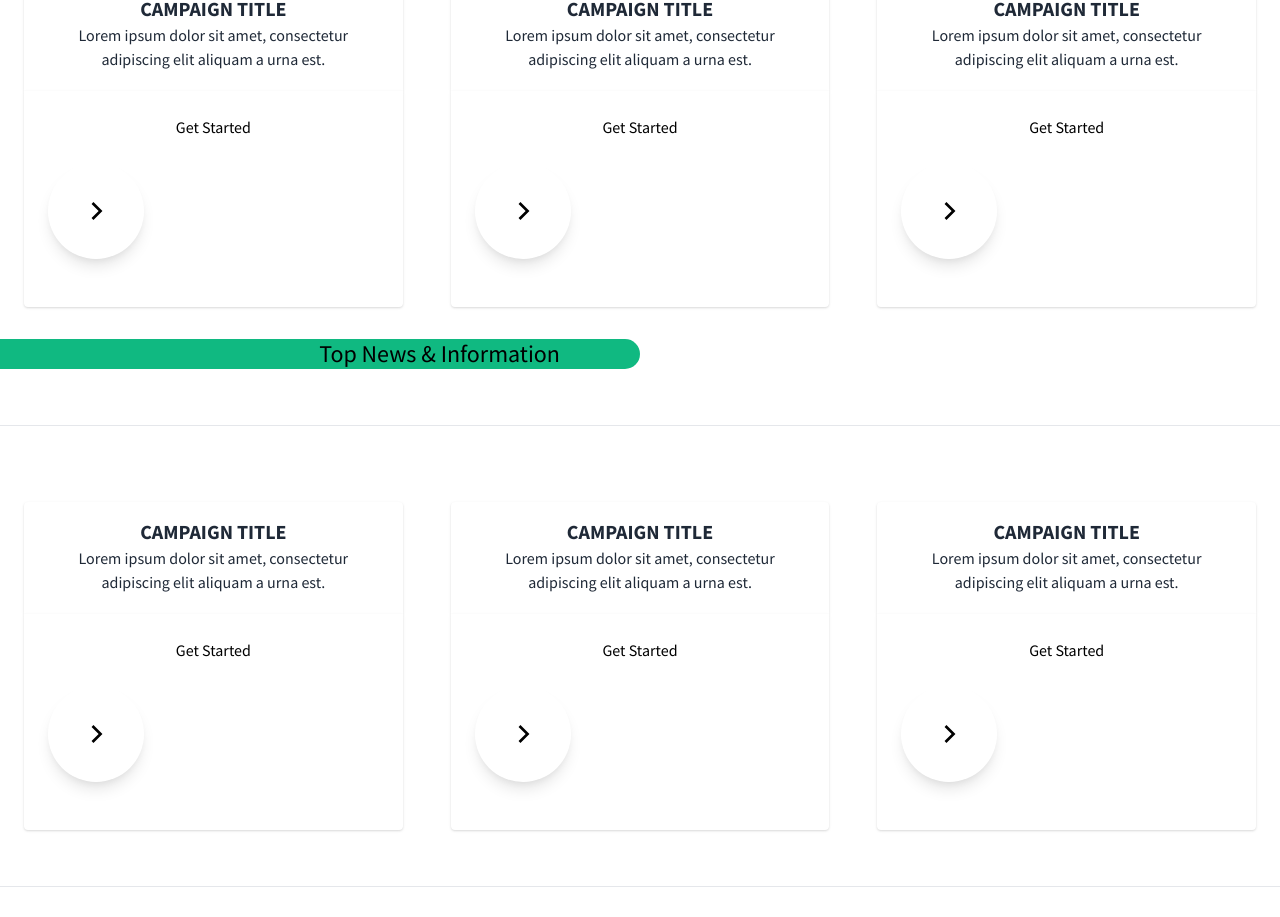
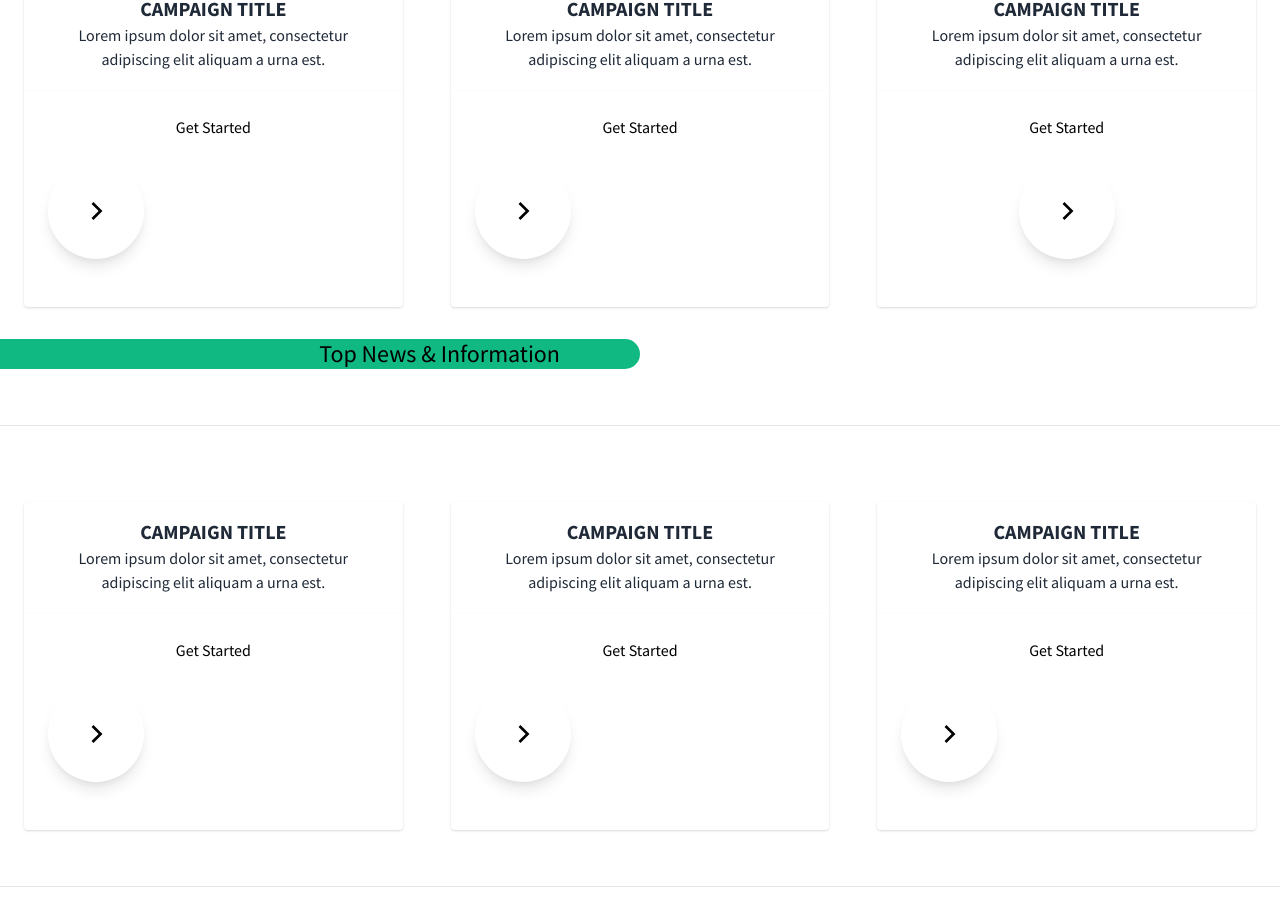
Before and after one commit to jyip01/adirondackback_landingPage, a plain HTML site: page index.html in a window 1280 px wide. Shown: the part 1153-2070 px from the top of the page. Drawn offline with nearby package versions, Linux system fonts and the light colour scheme.

Commit message:
Button won't center

```diff
--- a/index.html
+++ b/index.html
@@ -118,8 +118,8 @@
           </div>
           <div class="flex-none mt-auto bg-white rounded-b rounded-t-none overflow-hidden shadow p-6">
             <h3 class="text-center">Get Started</h3>
-            <div class="flex justify-start items-center ">
-              <button class="flex flex-wrap items-center mx-auto md:mx-0 hover:underline gradient text-black font-bold rounded-full my-6 py-4 px-8 shadow-lg focus:outline-none focus:shadow-outline transform transition hover:scale-105 duration-300 ease-in-out h-24 w-24">
+            <div class="flex justify-center items-center md:content-center">
+              <button class="justify-center flex flex-wrap items-center mx-auto md:mx-0 hover:underline gradient text-black font-bold rounded-full my-6 py-4 px-8 shadow-lg focus:outline-none focus:shadow-outline transform transition hover:scale-105 duration-300 ease-in-out h-24 w-24">
                 <svg viewBox="0 0 32 32" class="icon icon-chevron-right" viewBox="0 0 32 32" aria-hidden="true">
                   <path d="M18.629 15.997l-7.083-7.081L13.462 7l8.997 8.997L13.457 25l-1.916-1.916z"/>
                 </svg>
```
